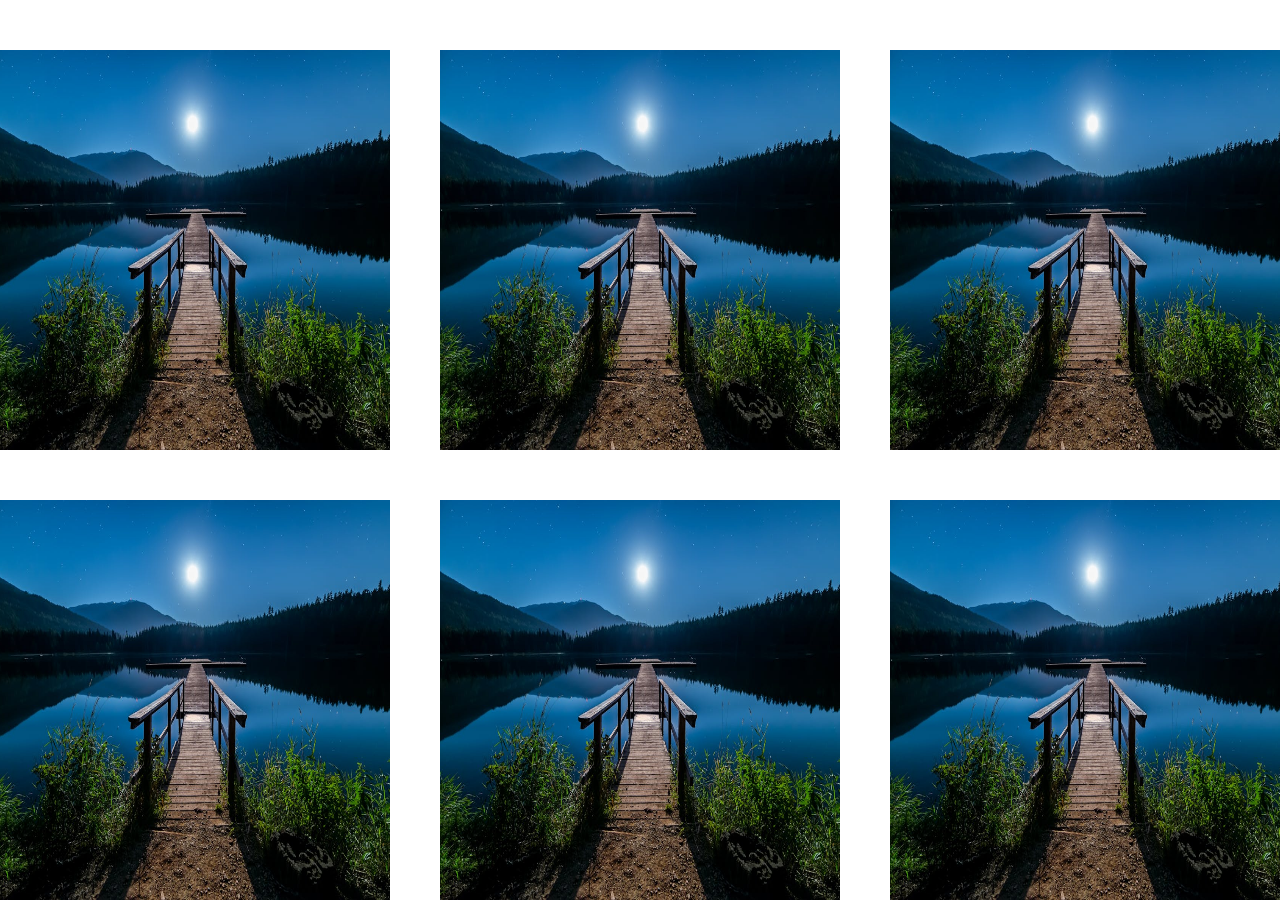
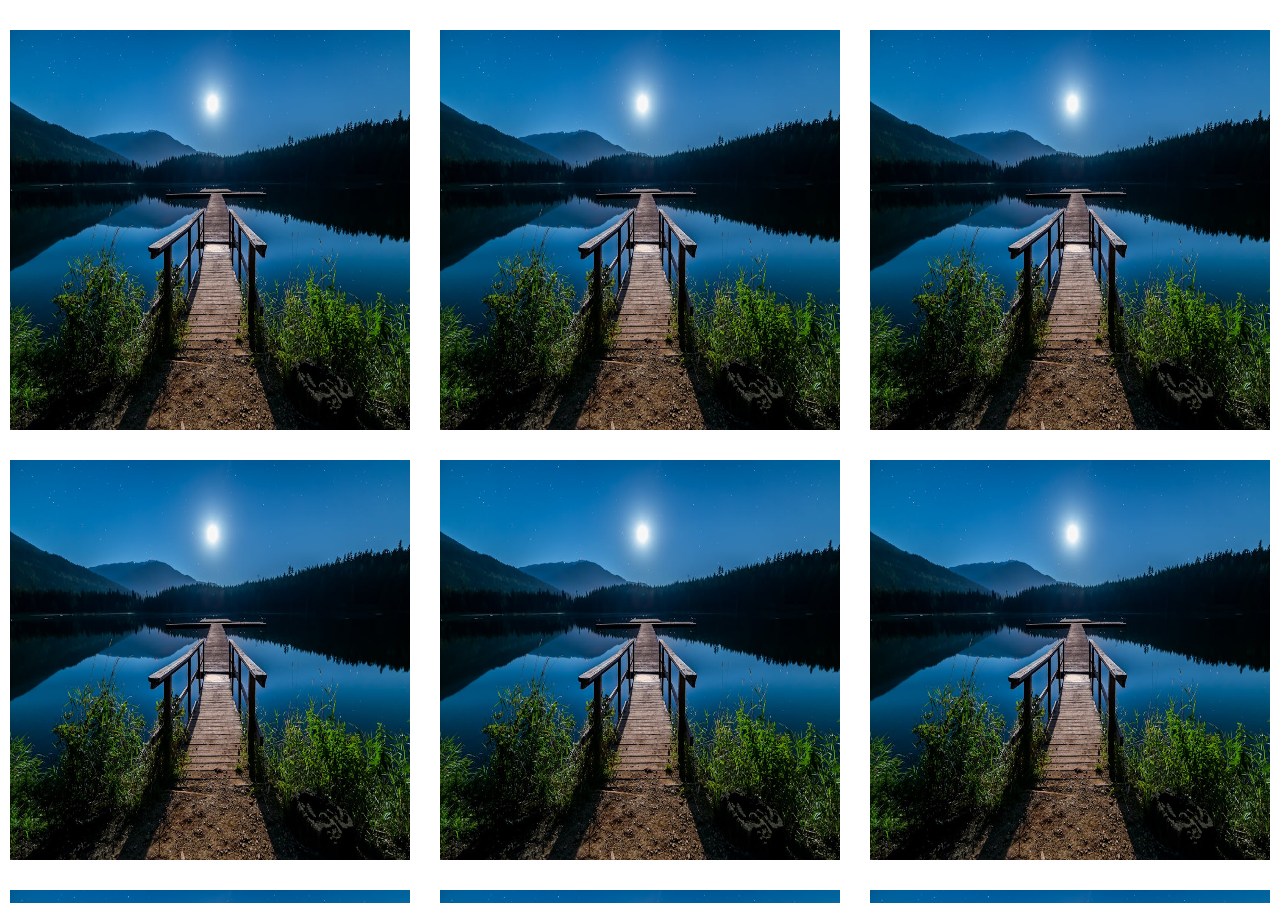
Before and after one commit to Upenderswami/background-image, a plain HTML site: page index.html in a window 1280 px wide. Shown: the top 903 px of the page. Drawn offline with Linux system fonts and the light colour scheme.

Commit message:
margin padding set

```diff
--- a/style.css
+++ b/style.css
@@ -6,9 +6,9 @@
 }
 .main
 {
-    margin: 50px 0;
+    margin: 30px 0;
     display: flex;
-    gap: 50px ;
+    gap: 30px ;
     text-align: center;
     justify-content: center;
     /* position: relative; */
```
